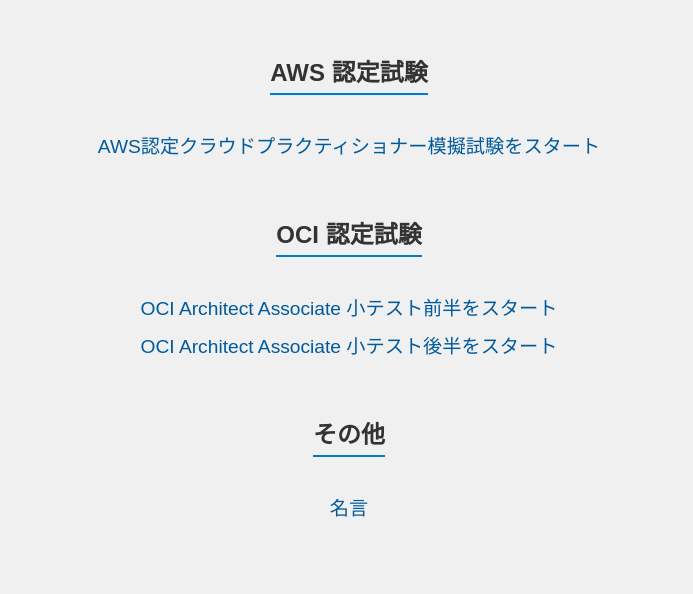
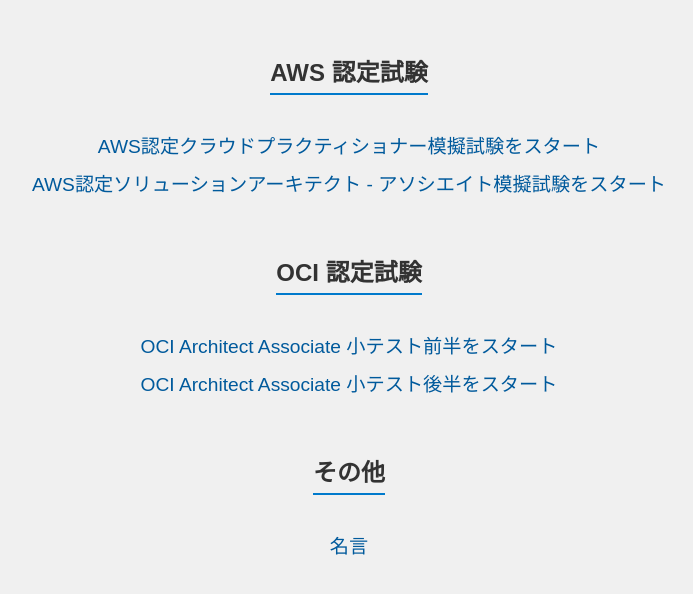
Before and after one commit to Ares2023/Sample, a plain HTML site: page index.html in a window 1280 px wide. Shown: the part 174-768 px from the top of the page, without its empty margins (291-984 px from the left). Drawn offline with Linux system fonts and the light colour scheme.

Commit message:
Update index.html

```diff
--- a/index.html
+++ b/index.html
@@ -47,6 +47,7 @@
     <h2>AWS 認定試験</h2>
     <ul>
         <li><a href="aws_clf_test.html">AWS認定クラウドプラクティショナー模擬試験をスタート</a></li>
+        <li><a href="aws_saa_test.html">AWS認定ソリューションアーキテクト - アソシエイト模擬試験をスタート</a></li>
     </ul>
 
     <h2>OCI 認定試験</h2>
```
